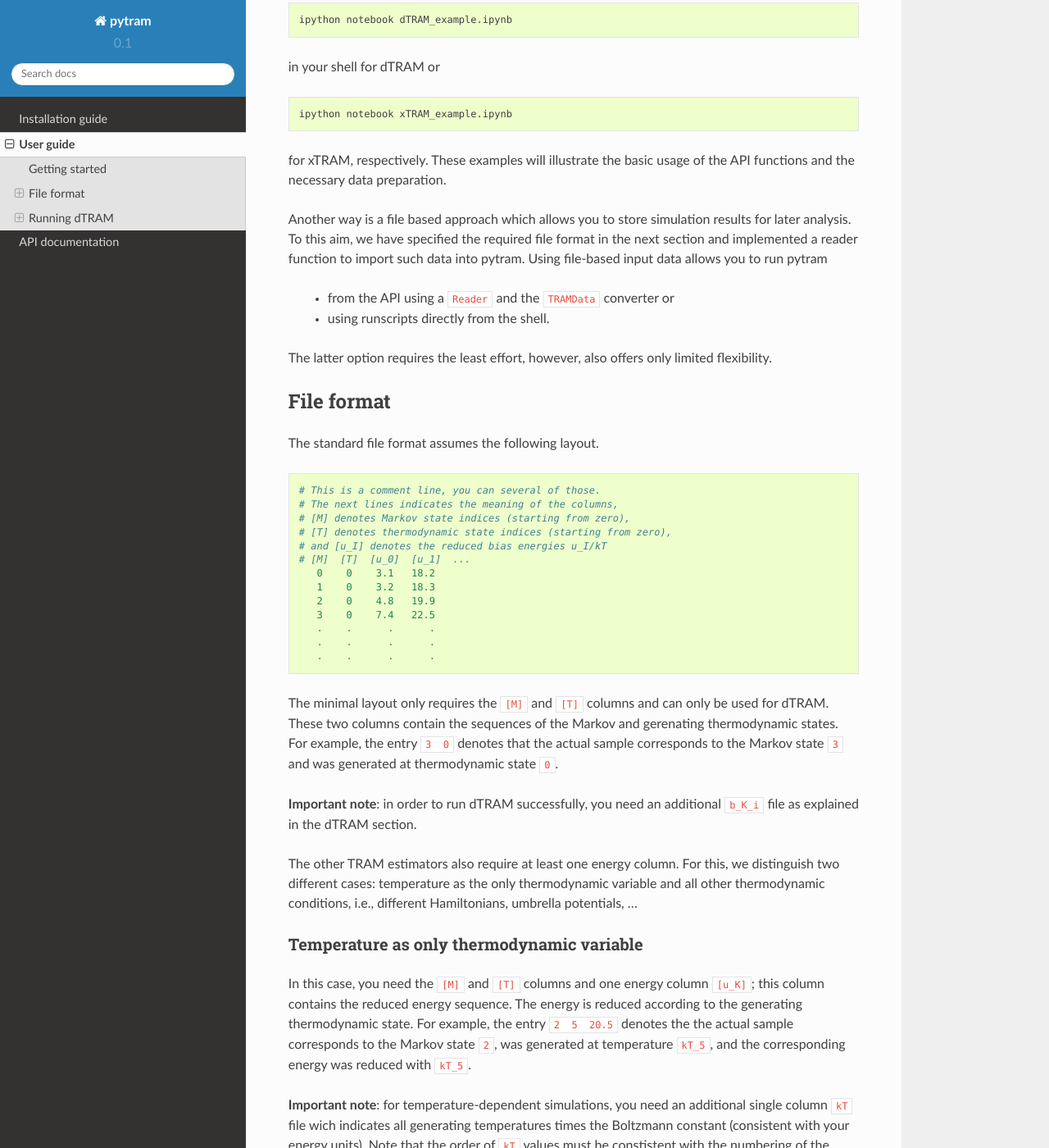
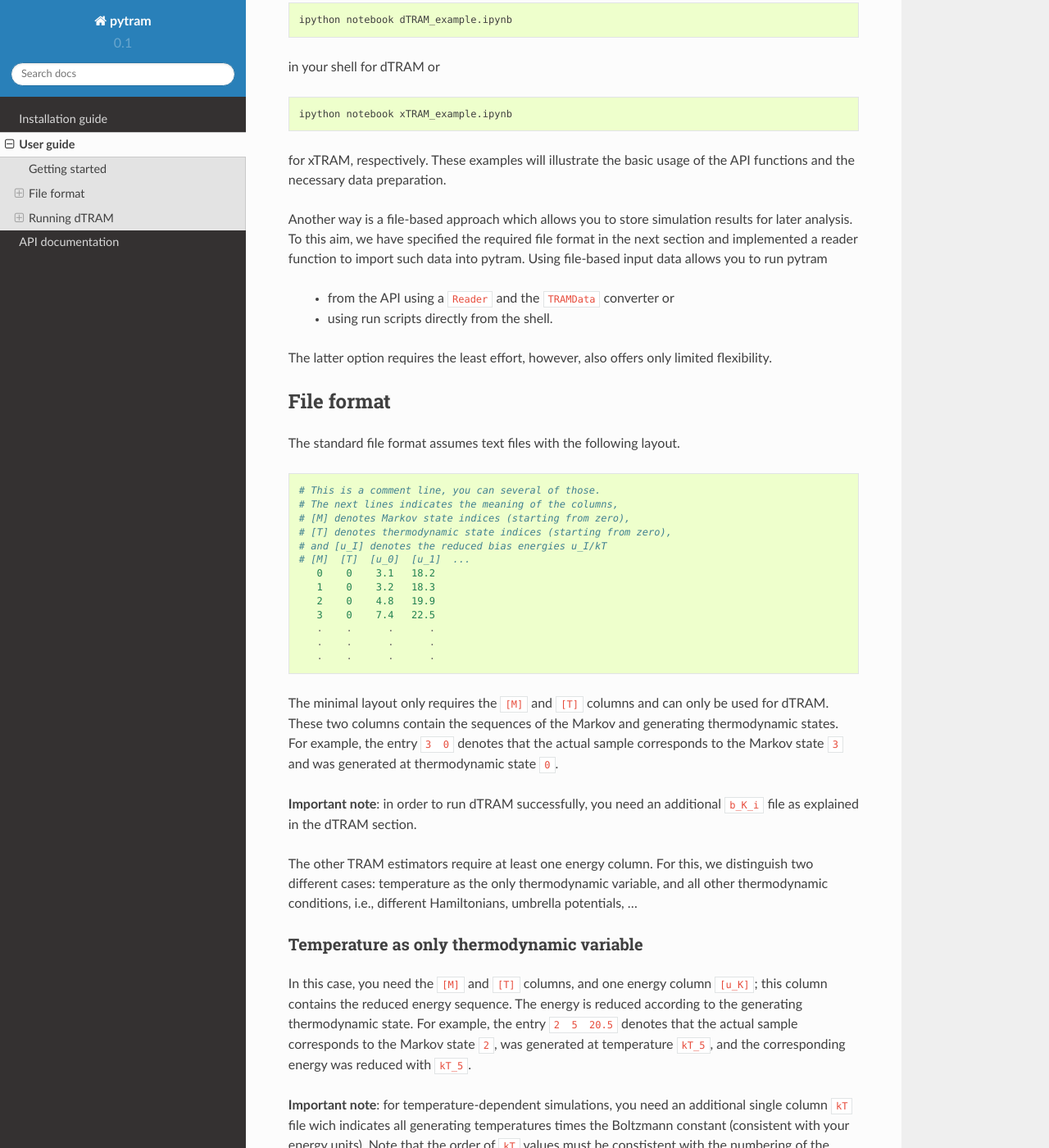
Before and after one commit to markovmodel/pytram, a Sphinx documentation site: the page built from doc/user.rst, in a window 1280 px wide and 1400 px high, scrolled down 285 px. Shown: the whole window at 82% size. Built offline with Sphinx 7.4.7 and the Read the Docs theme 2.0.0, drawn with Linux system fonts in a browser that asks for light colours; formulas are drawn with MathJax 3; some of the changed text lies outside the part shown.

Commit message:
[doc] typos

```diff
--- a/doc/user.rst
+++ b/doc/user.rst
@@ -25,10 +25,10 @@ in your shell for dTRAM or
 
 for xTRAM, respectively. These examples will illustrate the basic usage of the API functions and the necessary data preparation.
 
-Another way is a file based approach which allows you to store simulation results for later analysis. To this aim, we have specified the required file format in the next section and implemented a reader function to import such data into pytram. Using file-based input data allows you to run pytram
+Another way is a file-based approach which allows you to store simulation results for later analysis. To this aim, we have specified the required file format in the next section and implemented a reader function to import such data into pytram. Using file-based input data allows you to run pytram
 
   * from the API using a ``Reader`` and the ``TRAMData`` converter or
-  * using runscripts directly from the shell.
+  * using run scripts directly from the shell.
 
 The latter option requires the least effort, however, also offers only limited flexibility.
 
@@ -36,7 +36,7 @@ The latter option requires the least effort, however, also offers only limited f
 File format
 ===========
 
-The standard file format assumes the following layout. ::
+The standard file format assumes text files with the following layout. ::
 
    # This is a comment line, you can several of those.
    # The next lines indicates the meaning of the columns,
@@ -52,18 +52,18 @@ The standard file format assumes the following layout. ::
       .    .      .      .
       .    .      .      .
 
-The minimal layout only requires the ``[M]`` and ``[T]`` columns and can only be used for dTRAM. These two columns contain the sequences of the Markov and gerenating thermodynamic states. For example, the entry ``3  0`` denotes that the actual sample corresponds to the Markov state ``3`` and was generated at thermodynamic state ``0``.
+The minimal layout only requires the ``[M]`` and ``[T]`` columns and can only be used for dTRAM. These two columns contain the sequences of the Markov and generating thermodynamic states. For example, the entry ``3  0`` denotes that the actual sample corresponds to the Markov state ``3`` and was generated at thermodynamic state ``0``.
 
 **Important note**: in order to run dTRAM successfully, you need an additional ``b_K_i`` file as explained in the dTRAM section.
 
-The other TRAM estimators also require at least one energy column. For this, we distinguish two different cases:
-temperature as the only thermodynamic variable and all other thermodynamic conditions, i.e., different Hamiltonians, umbrella potentials, ...
+The other TRAM estimators require at least one energy column. For this, we distinguish two different cases:
+temperature as the only thermodynamic variable, and all other thermodynamic conditions, i.e., different Hamiltonians, umbrella potentials, ...
 
 
 Temperature as only thermodynamic variable
 ------------------------------------------
 
-In this case, you need the ``[M]`` and ``[T]`` columns and one energy column ``[u_K]``; this column contains the reduced energy sequence. The energy is reduced according to the generating thermodynamic state. For example, the entry ``2  5  20.5`` denotes the the actual sample corresponds to the Markov state ``2``, was generated at temperature ``kT_5``, and the corresponding energy was reduced with ``kT_5``.
+In this case, you need the ``[M]`` and ``[T]`` columns, and one energy column ``[u_K]``; this column contains the reduced energy sequence. The energy is reduced according to the generating thermodynamic state. For example, the entry ``2  5  20.5`` denotes that the actual sample corresponds to the Markov state ``2``, was generated at temperature ``kT_5``, and the corresponding energy was reduced with ``kT_5``.
 
 **Important note**: for temperature-dependent simulations, you need an additional single column ``kT`` file wich indicates all generating temperatures times the Boltzmann constant (consistent with your energy units). Note that the order of ``kT`` values must be constistent with the numbering of the thermodynamic states.
 
```
Also changed, not shown: other parts of doc/user.rst (+2 -2 lines).
